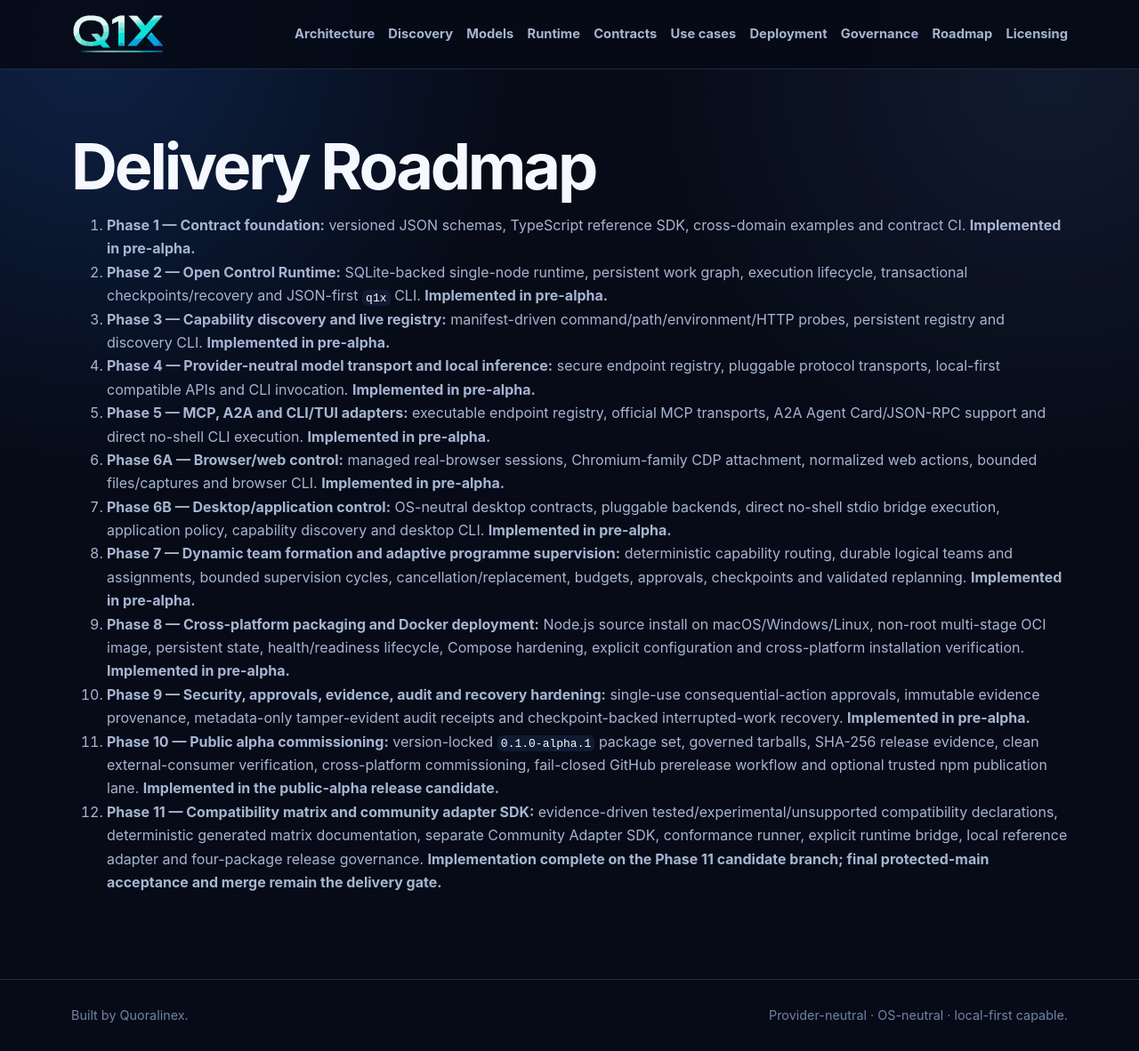
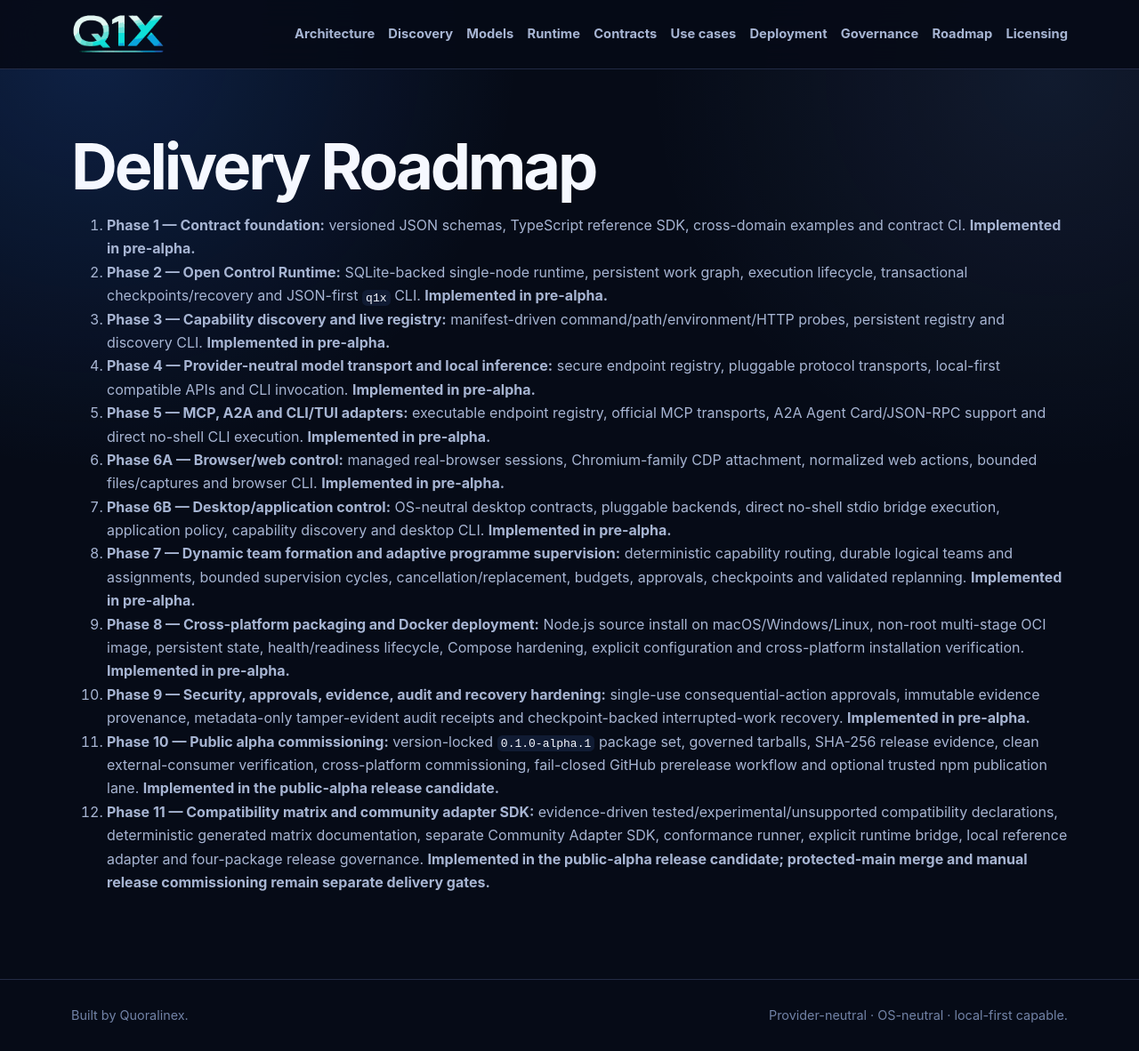
Before and after one commit to Quoralinex/q1x-community-orchestrator, a Jekyll site: the page built from docs/roadmap.md, in a window 1280 px wide and 1182 px high. Shown: the whole window at 89% size. Built offline with Jekyll 4.4.1, drawn with Linux system fonts in a browser that asks for light colours; our own code applies the rules of GitHub Pages for plain Markdown files.

Commit message:
docs: mark Phase 11 implementation accepted

```diff
--- a/docs/roadmap.md
+++ b/docs/roadmap.md
@@ -11,4 +11,4 @@
 9. **Phase 8 — Cross-platform packaging and Docker deployment:** Node.js source install on macOS/Windows/Linux, non-root multi-stage OCI image, persistent state, health/readiness lifecycle, Compose hardening, explicit configuration and cross-platform installation verification. **Implemented in pre-alpha.**
 10. **Phase 9 — Security, approvals, evidence, audit and recovery hardening:** single-use consequential-action approvals, immutable evidence provenance, metadata-only tamper-evident audit receipts and checkpoint-backed interrupted-work recovery. **Implemented in pre-alpha.**
 11. **Phase 10 — Public alpha commissioning:** version-locked `0.1.0-alpha.1` package set, governed tarballs, SHA-256 release evidence, clean external-consumer verification, cross-platform commissioning, fail-closed GitHub prerelease workflow and optional trusted npm publication lane. **Implemented in the public-alpha release candidate.**
-12. **Phase 11 — Compatibility matrix and community adapter SDK:** evidence-driven tested/experimental/unsupported compatibility declarations, deterministic generated matrix documentation, separate Community Adapter SDK, conformance runner, explicit runtime bridge, local reference adapter and four-package release governance. **Implementation complete on the Phase 11 candidate branch; final protected-main acceptance and merge remain the delivery gate.**
+12. **Phase 11 — Compatibility matrix and community adapter SDK:** evidence-driven tested/experimental/unsupported compatibility declarations, deterministic generated matrix documentation, separate Community Adapter SDK, conformance runner, explicit runtime bridge, local reference adapter and four-package release governance. **Implemented in the public-alpha release candidate; protected-main merge and manual release commissioning remain separate delivery gates.**
```
